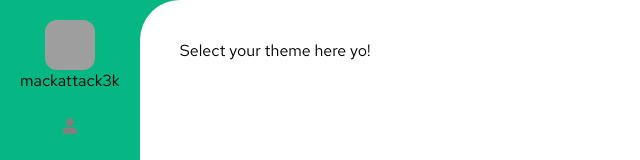
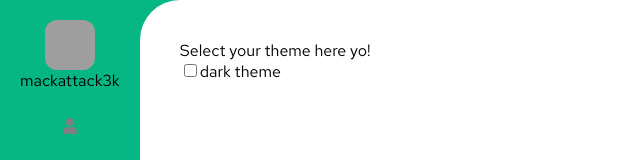
Before and after one commit to mackattack3k/me, a React (Create React App) app: page /theme in a window 1280 px wide. Shown: the top 160 px of the page, without its empty margins (0-640 px from the left). Built offline with nearby package versions, Linux system fonts and the light colour scheme; grey boxes are pictures that could not be loaded; what i18next-xhr-backend would draw is missing.

Commit message:
Dark theme toggle

```diff
--- a/src/App.js
+++ b/src/App.js
@@ -1,12 +1,12 @@
 import React from 'react';
-import styled, { ThemeProvider } from 'styled-components';
+import styled from 'styled-components';
 import HeaderNavigation from './features/navigation/components/HeaderNavigation';
 import Pages from './features/navigation/components/Pages';
 import './App.scss';
 import i18n from 'i18next';
 import { initReactI18next } from 'react-i18next';
 import backend from 'i18next-xhr-backend';
-import defaultTheme from './features/theme/defaultTheme';
+import { ThemeSelectorProvider } from './features/theme/components/ThemeSelectorProvider';
 import english from './features/translation/english.js';
 import swedish from './features/translation/swedish.js';
 
@@ -30,17 +30,19 @@ i18n
   });
 
 const Background = styled.div`
-  background: ${props => props.theme.dark.primary.main};
+  background: ${props => props.theme.primary.main};
   height: 100vh;
 `;
 
-const App = () => (
-  <ThemeProvider theme={defaultTheme}>
-    <Background className="app">
-      <HeaderNavigation />
-      <Pages />
-    </Background>
-  </ThemeProvider>
-);
+const App = () => {
+  return (
+    <ThemeSelectorProvider>
+      <Background className="app">
+        <HeaderNavigation />
+        <Pages />
+      </Background>
+    </ThemeSelectorProvider>
+  );
+};
 
 export default App;
--- a/src/features/navigation/components/HeaderNavigation.jsx
+++ b/src/features/navigation/components/HeaderNavigation.jsx
@@ -15,7 +15,7 @@ import { THEME_PAGE } from '../../theme/themeRoutes';
 import NavigationItem from './NavigationItem';
 
 const Background = styled.div`
-  background: ${props => props.theme.dark.primary.main};
+  background: ${props => props.theme.primary.main};
   padding: 20px;
   height: 100vh;
   box-sizing: border-box;
--- a/src/features/navigation/components/Pages.jsx
+++ b/src/features/navigation/components/Pages.jsx
@@ -14,7 +14,8 @@ const Page = styled.div`
   border-top-left-radius: 40px;
   border-bottom-left-radius: 40px;
   display: flex;
-  background: #fff;
+  background: ${props => props.theme.background};
+  color: ${props => props.theme.primary.text};
   flex: 1;
   padding: 40px;
   overflow-y: scroll;
--- a/src/features/theme/components/SelectThemePage.jsx
+++ b/src/features/theme/components/SelectThemePage.jsx
@@ -1,5 +1,21 @@
-import React from 'react';
+import React, { useContext } from 'react';
+import { ThemeSelectorContext } from './ThemeSelectorProvider';
 
-const SelectThemePage = () => <div>Select your theme here yo!</div>;
+const SelectThemePage = () => {
+  const { isInDarkMode, setDarkMode } = useContext(ThemeSelectorContext);
+  return (
+    <div>
+      <div>Select your theme here yo!</div>
+      <label>
+        <input
+          checked={isInDarkMode}
+          type="checkbox"
+          onClick={() => setDarkMode(!isInDarkMode)}
+        />
+        dark theme
+      </label>
+    </div>
+  );
+};
 
 export default SelectThemePage;
--- /dev/null
+++ b/src/features/theme/components/ThemeSelectorProvider.jsx
@@ -0,0 +1,27 @@
+import React from 'react';
+import { ThemeProvider } from 'styled-components';
+import defaultTheme from '../defaultTheme';
+import { createContext } from 'react';
+import useTheme from '../useTheme';
+
+const ThemeSelectorContext = createContext(null);
+
+const ThemeSelectorProvider = ({ children }) => {
+  const [isInDarkMode, setDarkMode] = useTheme();
+  return (
+    <ThemeSelectorContext.Provider
+      value={{
+        isInDarkMode,
+        setDarkMode
+      }}
+    >
+      <ThemeProvider
+        theme={isInDarkMode ? defaultTheme.dark : defaultTheme.light}
+      >
+        {children}
+      </ThemeProvider>
+    </ThemeSelectorContext.Provider>
+  );
+};
+
+export { ThemeSelectorProvider, ThemeSelectorContext };
--- a/src/features/theme/defaultTheme.js
+++ b/src/features/theme/defaultTheme.js
@@ -1,17 +1,32 @@
 export default {
   dark: {
+    background: '#252525',
     primary: {
       main: '#06b783',
       light: '#5aeab3',
       dark: '#008656',
-      text: '#fff'
+      text: '#cdcdcd'
     },
     secondary: {
       main: '#ffca28',
       light: '#fffd61',
       dark: '#c79a00',
-      text: '#fff'
+      text: '#cdcdcd'
     }
   },
-  light: {}
+  light: {
+    background: '#fff',
+    primary: {
+      main: '#06b783',
+      light: '#5aeab3',
+      dark: '#008656',
+      text: '#000'
+    },
+    secondary: {
+      main: '#ffca28',
+      light: '#fffd61',
+      dark: '#c79a00',
+      text: '#000'
+    }
+  }
 };
--- /dev/null
+++ b/src/features/theme/useMedia.js
@@ -0,0 +1,34 @@
+import { useState, useEffect, useCallback } from 'react';
+
+function useMedia(queries, values, defaultValue) {
+  // Array containing a media query list for each query
+  const mediaQueryLists = queries.map(q => window.matchMedia(q));
+
+  // Function that gets value based on matching media query
+  const getValue = useCallback(() => {
+    // Get index of first media query that matches
+    const index = mediaQueryLists.findIndex(mql => mql.matches);
+    // Return related value or defaultValue if none
+    return typeof values[index] !== 'undefined' ? values[index] : defaultValue;
+  }, [values, defaultValue, mediaQueryLists]);
+
+  // State and setter for matched value
+  const [value, setValue] = useState(getValue);
+
+  useEffect(
+    () => {
+      // Event listener callback
+      // Note: By defining getValue outside of useEffect we ensure that it has ...
+      // ... current values of hook args (as this hook callback is created once on mount).
+      const handler = () => setValue(getValue);
+      // Set a listener for each media query with above handler as callback.
+      mediaQueryLists.forEach(mql => mql.addListener(handler));
+      // Remove listeners on cleanup
+      return () => mediaQueryLists.forEach(mql => mql.removeListener(handler));
+    },
+    [getValue, mediaQueryLists] // Empty array ensures effect is only run on mount and unmount
+  );
+
+  return value;
+}
+export default useMedia;
--- /dev/null
+++ b/src/features/theme/useTheme.js
@@ -0,0 +1,26 @@
+import useLocalStorage from '../useLocalStorage';
+import useMedia from './useMedia';
+
+function useTheme() {
+  // Use our useLocalStorage hook to persist state through a page refresh.
+  // Read the recipe for this hook to learn more: usehooks.com/useLocalStorage
+  const [enabledState, setEnabledState] = useLocalStorage('dark-mode-enabled');
+
+  // See if user has set a browser or OS preference for dark mode.
+  // The usePrefersDarkMode hook composes a useMedia hook (see code below).
+  const prefersDarkMode = usePrefersDarkMode();
+
+  // If enabledState is defined use it, otherwise fallback to prefersDarkMode.
+  // This allows user to override OS level setting on our website.
+  const enabled =
+    typeof enabledState !== 'undefined' ? enabledState : prefersDarkMode;
+
+  // Return enabled state and setter
+  return [enabled, setEnabledState];
+}
+// Read the recipe for useMedia to learn more: usehooks.com/useMedia
+function usePrefersDarkMode() {
+  return useMedia(['(prefers-color-scheme: dark)'], [true], false);
+}
+
+export default useTheme;
--- /dev/null
+++ b/src/features/useLocalStorage.js
@@ -0,0 +1,39 @@
+import { useState } from 'react';
+
+function useLocalStorage(key, initialValue) {
+  // State to store our value
+  // Pass initial state function to useState so logic is only executed once
+  const [storedValue, setStoredValue] = useState(() => {
+    try {
+      // Get from local storage by key
+      const item = window.localStorage.getItem(key);
+      // Parse stored json or if none return initialValue
+      return item ? JSON.parse(item) : initialValue;
+    } catch (error) {
+      // If error also return initialValue
+      console.log(error);
+      return initialValue;
+    }
+  });
+
+  // Return a wrapped version of useState's setter function that ...
+  // ... persists the new value to localStorage.
+  const setValue = value => {
+    try {
+      // Allow value to be a function so we have same API as useState
+      const valueToStore =
+        value instanceof Function ? value(storedValue) : value;
+      // Save state
+      setStoredValue(valueToStore);
+      // Save to local storage
+      window.localStorage.setItem(key, JSON.stringify(valueToStore));
+    } catch (error) {
+      // A more advanced implementation would handle the error case
+      console.log(error);
+    }
+  };
+
+  return [storedValue, setValue];
+}
+
+export default useLocalStorage;
```
